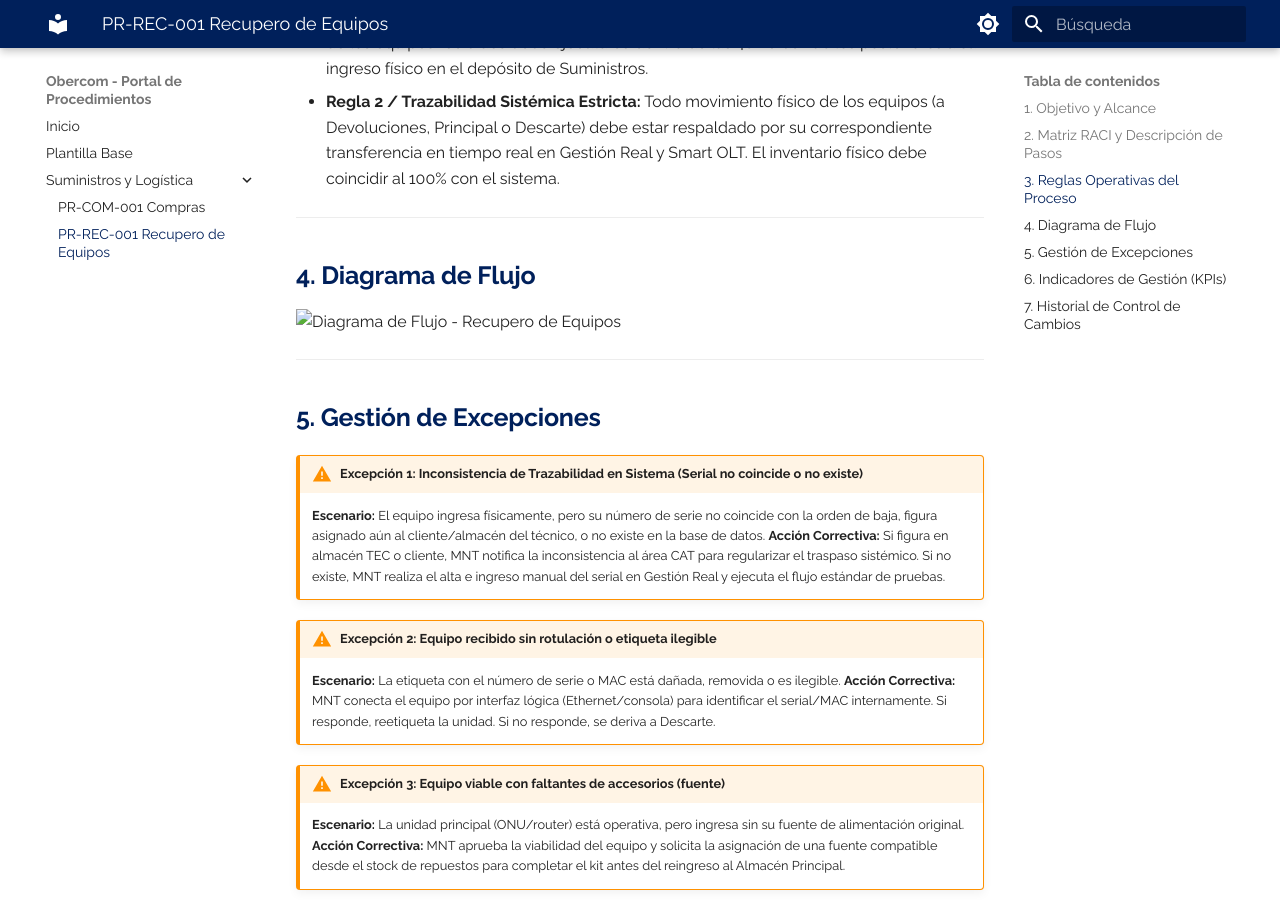
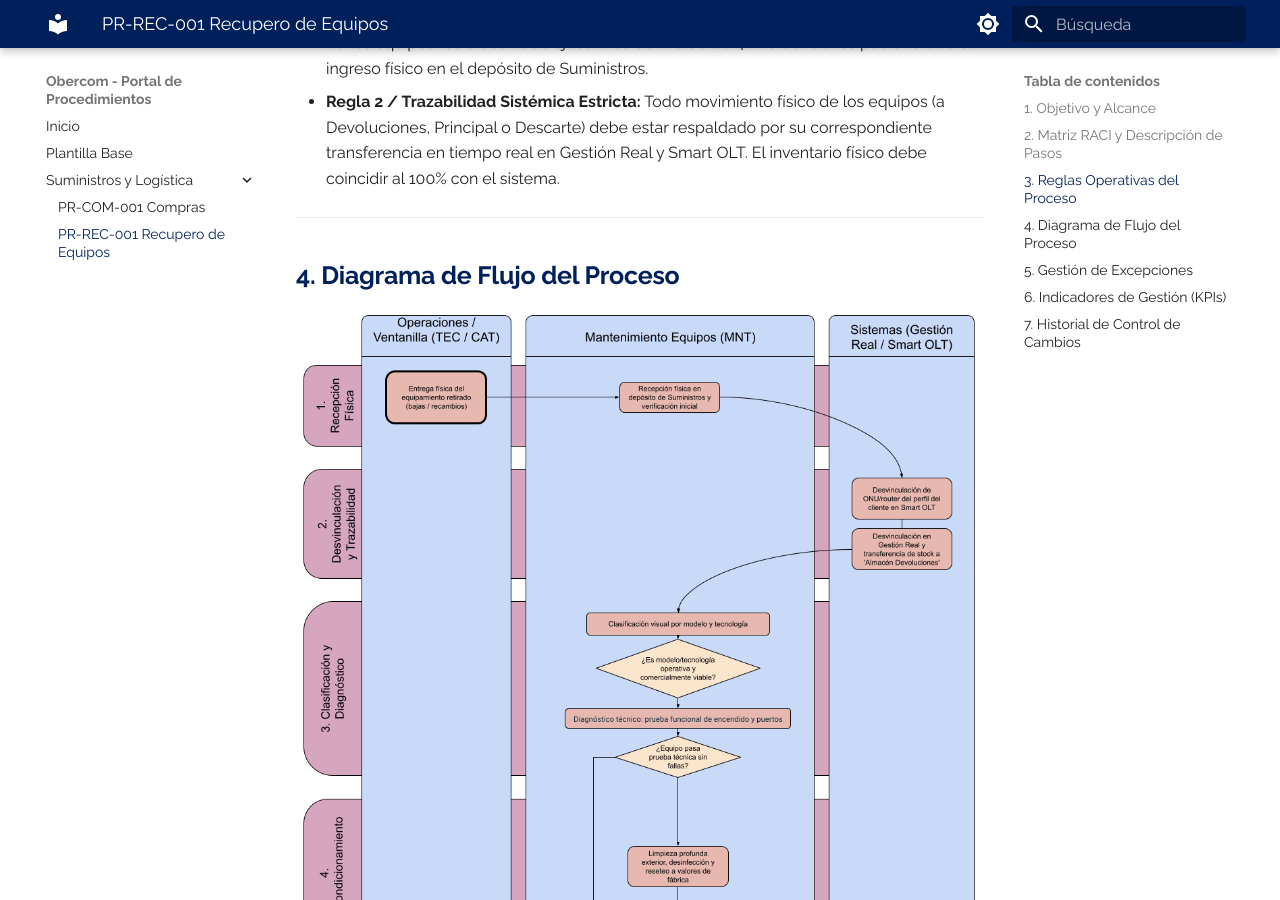
Before and after one commit to elingenierok/procedimientos-isp, an MkDocs documentation site: the page built from docs/suministros-logistica/PR-REC-001.md, in a window 1280 px wide and 900 px high, scrolled down 2248 px. Built offline with MkDocs 1.6.1 and Material for MkDocs 9.7.7, drawn with Linux system fonts in a browser that asks for light colours.

Commit message:
Update flow diagram section in PR-REC-001.md

```diff
--- a/docs/suministros-logistica/PR-REC-001.md
+++ b/docs/suministros-logistica/PR-REC-001.md
@@ -43,9 +43,9 @@
 
 ---
 
-## 4. Diagrama de Flujo
+## 4. Diagrama de Flujo del Proceso
 
-![Diagrama de Flujo - Recupero de Equipos](../img/PR-REC/FLUJO-REC.png)
+![Diagrama de Flujo de Recupero de Equipos](../img/FLUJO-REC.png)
 
 ---
 
```
